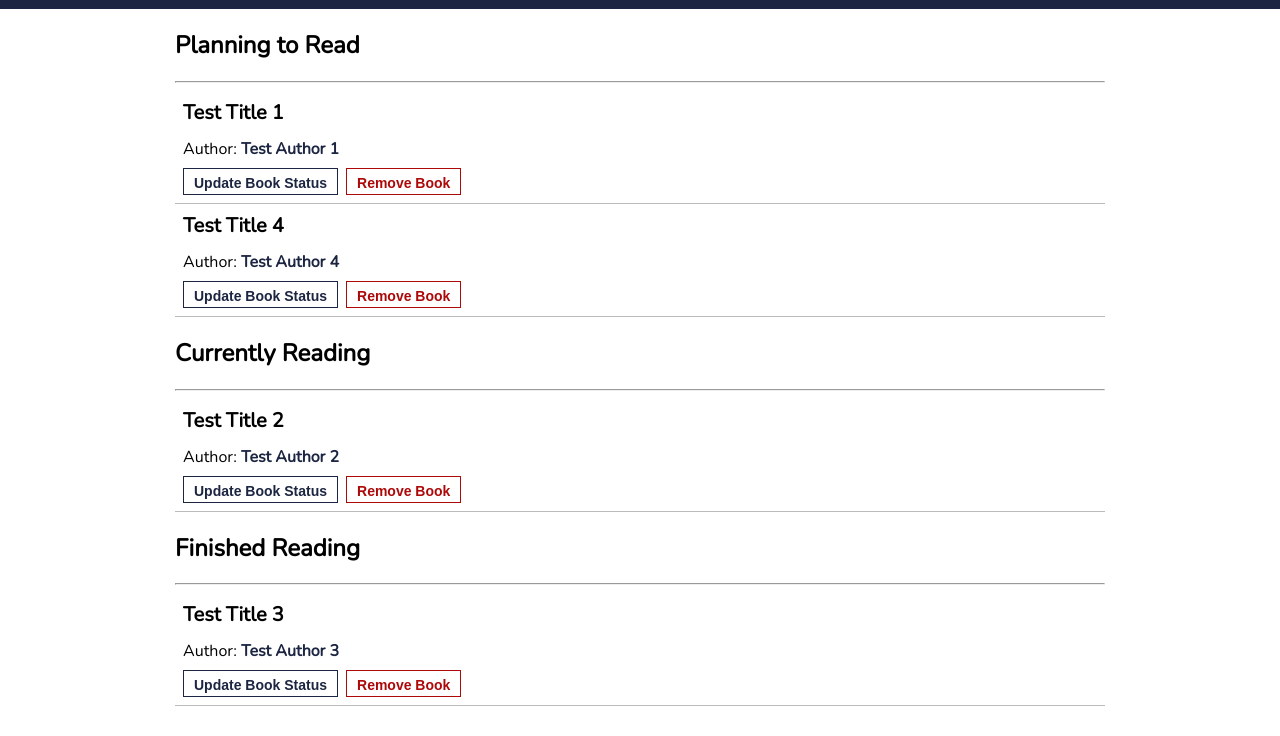
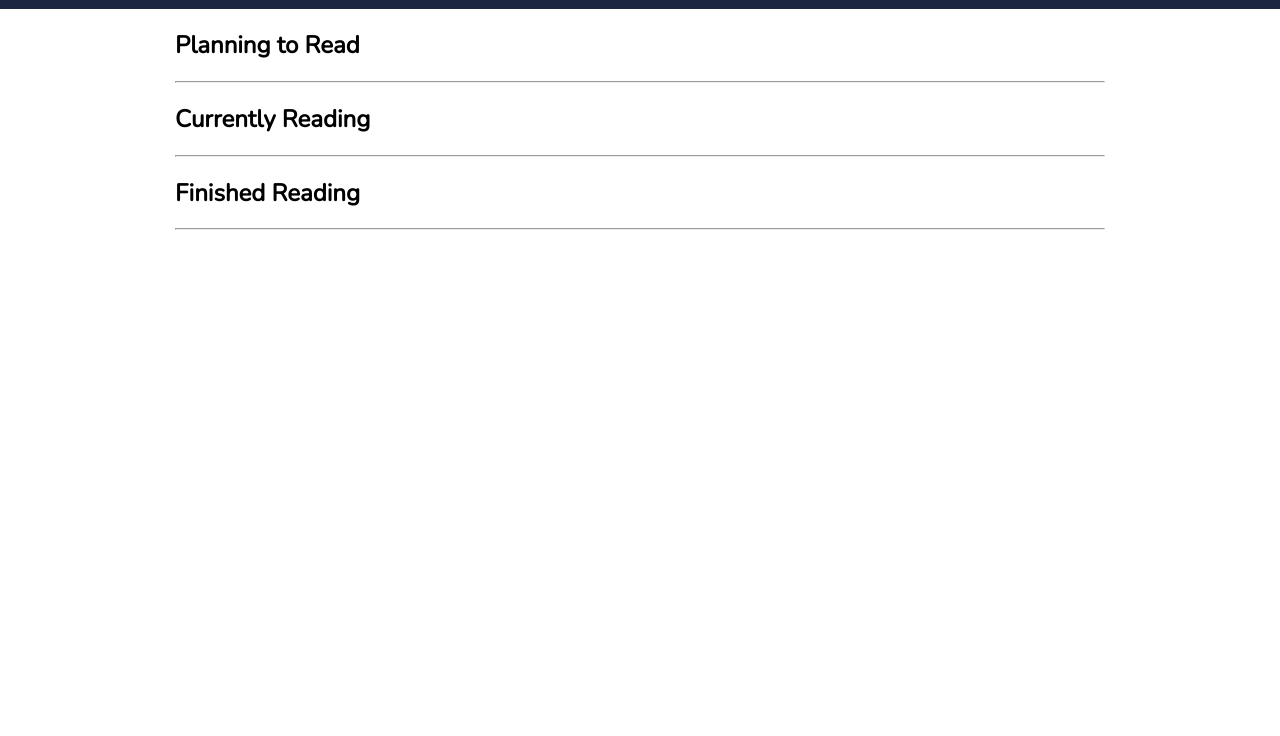
Before and after one commit to SavaVuckovic/Library-App, a plain HTML site: page index.html in a window 1280 px wide. Shown: the part 58-794 px from the top of the page. Drawn offline with nearby package versions, Linux system fonts and the light colour scheme.

Commit message:
books can now be removed

```diff
--- a/script.js
+++ b/script.js
@@ -7,6 +7,7 @@ const planningToRead = document.querySelector('#planning');
 const currentlyReading = document.querySelector('#reading');
 const finishedReading = document.querySelector('#finished');
 
+
 // book constructor
 function Book(title, author, status) {
   this.title = title;
@@ -14,38 +15,47 @@ function Book(title, author, status) {
   this.status = status;
 }
 
+// update book status
+Book.prototype.updateStatus = status => {
+  this.status = status;
+}
+
 // array that holds all of the books
-// const library = [];
-// TESTING
 const library = [
-  {
-    title: 'Test Title 1',
-    author: 'Test Author 1',
-    status: 1
-  },
-  {
-    title: 'Test Title 2',
-    author: 'Test Author 2',
-    status: 2
-  },
-  {
-    title: 'Test Title 3',
-    author: 'Test Author 3',
-    status: 3
-  },
-  {
-    title: 'Test Title 4',
-    author: 'Test Author 4',
-    status: 1
-  },
-]
+  // {
+  //   title: 'Test Title 1',
+  //   author: 'Test Author 1',
+  //   status: 1
+  // },
+  // {
+  //   title: 'Test Title 2',
+  //   author: 'Test Author 2',
+  //   status: 2
+  // },
+  // {
+  //   title: 'Test Title 3',
+  //   author: 'Test Author 3',
+  //   status: 3
+  // },
+  // {
+  //   title: 'Test Title 4',
+  //   author: 'Test Author 4',
+  //   status: 1
+  // }
+];
 
-// loop through library and render books in the DOM
-function render() {
-  library.forEach(book => {
+// loop through library and render books to the DOM
+function renderBooks() {
+  // clear existing books from the DOM
+  planningToRead.innerHTML = '';
+  currentlyReading.innerHTML = '';
+  finishedReading.innerHTML = '';
+  // loop through library
+  library.forEach((book, index) => {
     // create book element
     const bookElement = document.createElement('div');
     bookElement.classList.add('book');
+    bookElement.setAttribute("data-id", index);
     // create book title
     const title = document.createElement('h3');
     title.innerHTML = book.title;
@@ -63,23 +73,38 @@ function render() {
     removeBookBtn.classList.add('remove');
     removeBookBtn.innerHTML = 'Remove Book';
     bookElement.appendChild(removeBookBtn);
+    // add event listeners to buttons
+    const status = parseInt(book.status, 10);
+    updateStatusBtn.addEventListener('click', () => {
+      updateBookStatus(index, status);
+    });
+    removeBookBtn.addEventListener('click', () => {
+      removeBook(index);
+    });
     // decide where to put the book
-    if (book.status === 1) {
+    if (status === 1) {
       planningToRead.appendChild(bookElement);
-    } else if (book.status === 2) {
+    } else if (status === 2) {
       currentlyReading.appendChild(bookElement);
-    } else if (book.status === 3) {
+    } else if (status === 3) {
       finishedReading.appendChild(bookElement);
     }
   });
 }
 
-render();
-
 // create new book
 function createBook(title, author, status) {
   const book = new Book(title, author, status);
   library.push(book);
+}
+
+function updateBookStatus(index, currentStatus) {
+  console.log(`Current status ${currentStatus}`);
+}
+
+function removeBook(index) {
+  library.splice(index, 1);
+  renderBooks();
 }
 
 // show/hide modal
@@ -111,6 +136,10 @@ form.addEventListener('submit', (e) => {
   e.target.elements['title'].value = '';
   e.target.elements['author'].value = '';
   e.target.elements['status'].value = '1';
-  // close modal
+  // close modal & render books
   toggleModal();
+  renderBooks();
 });
+
+// render books when page loads
+renderBooks();
--- a/style.css
+++ b/style.css
@@ -127,7 +127,7 @@ nav button:hover {
 }
 
 @keyframes modalopen{
-  from{ opacity: 0}
+  from { opacity: 0}
   to {opacity: 1}
 }
 
```
